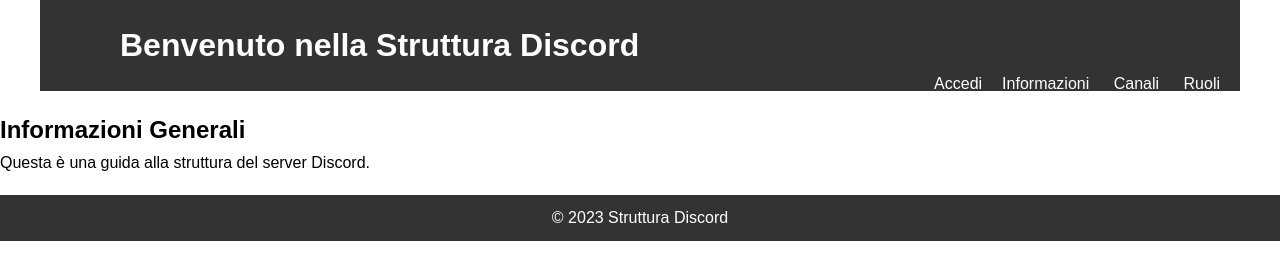
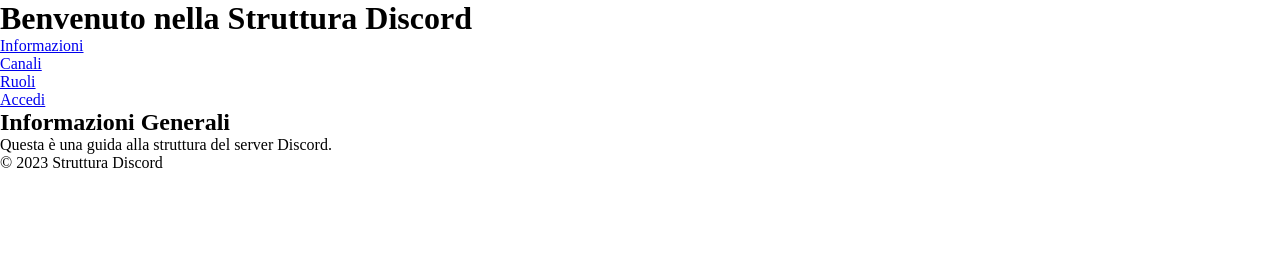
Before and after one commit to maisdesign/htmlcss-struttura-discord, a plain HTML site: page index.html in a window 1280 px wide. Drawn offline with Linux system fonts and the light colour scheme.

```diff
--- a/css/styles.css
+++ b/css/styles.css
@@ -4,71 +4,3 @@
     padding: 0;
     box-sizing: border-box;
 }
-
-body {
-    font-family: Arial, sans-serif;
-    line-height: 1.6;
-}
-
-.container {
-    max-width: 1200px;
-    margin: 0 auto;
-    padding: 20px;
-}
-
-header {
-    background: #333;
-    color: #fff;
-    padding: 10px 0;
-}
-
-header .logo {
-    float: left;
-    width: 50px;
-    height: 50px;
-    background: url('../images/logo.png') no-repeat center center;
-    background-size: contain;
-}
-
-header h1 {
-    margin-left: 60px;
-}
-
-nav {
-    float: right;
-}
-
-nav ul {
-    list-style: none;
-}
-
-nav ul li {
-    display: inline;
-    margin-left: 20px;
-}
-
-nav ul li a {
-    color: #fff;
-    text-decoration: none;
-}
-
-.login {
-    float: right;
-    margin-left: 20px;
-}
-
-.login a {
-    color: #fff;
-    text-decoration: none;
-}
-
-main {
-    padding: 20px 0;
-}
-
-footer {
-    text-align: center;
-    padding: 10px 0;
-    background: #333;
-    color: #fff;
-}
```
Also changed, not shown: 1 other file.
